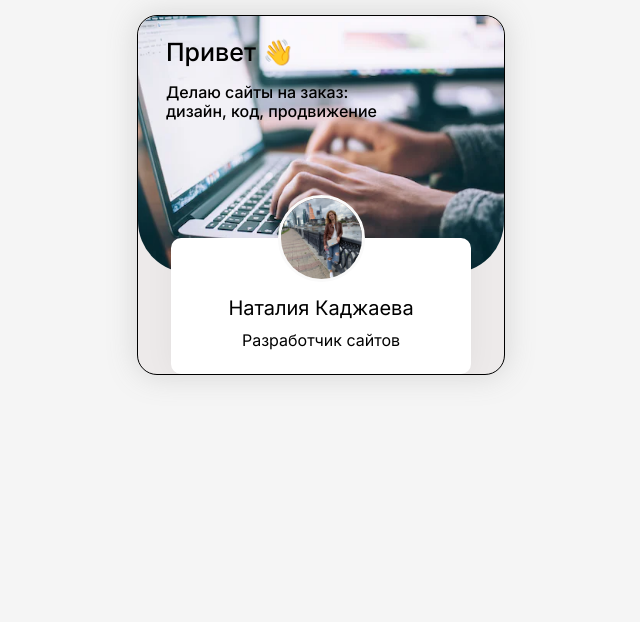
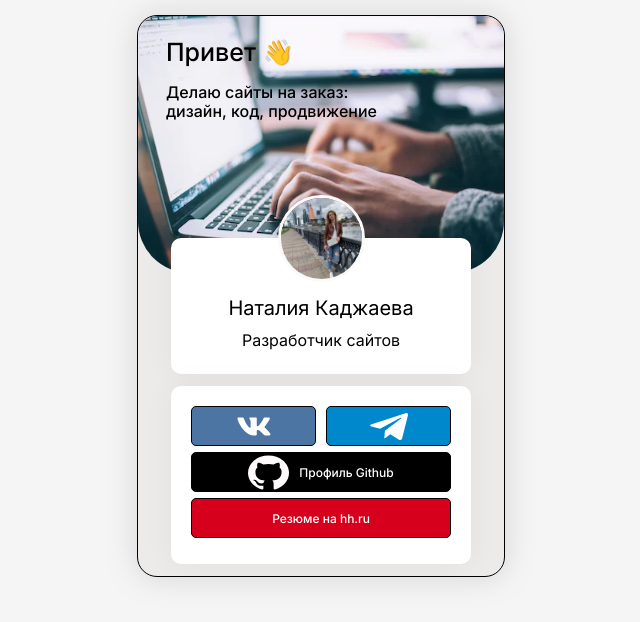
Before and after one commit to kadzhaeva-nataliya/Taplink, a plain HTML site: page index.html in a window 1280 px wide. Shown: the whole page, without its empty margins (319-959 px from the left). Drawn offline with Linux system fonts and the light colour scheme.

Commit message:
add: buttons

```diff
--- a/css/style.css
+++ b/css/style.css
@@ -69,3 +69,50 @@ body {
     color: #000000;
     margin-top: 4px;
 }
+.card { /* Блок card белый как и блок user - можно скопировать настройки фона, радиуса и тени*/
+    background: #FFFFFF;
+    box-shadow: 0px 0px 30px rgba(0, 0, 0, 0.05);
+    border-radius: 10px;
+    margin-top: 12px;
+    margin-bottom: 12px;
+    padding: 20px;
+}
+.buttons { /* все кнопки*/
+    display: flex;
+    justify-content: space-between; /*Распределение элементов равномерно в строке*/
+    min-width: 260px;
+    margin: auto;
+
+    gap: 10px; /* расстояние между кнопками в строке*/
+}
+.button {
+    border: 1px solid #000000;
+    background-color: #000000;
+    display: flex;
+    align-items: center;
+    justify-content:center;
+    height: 40px;
+    flex-shrink: 1; /*1-кнопки занимают все прастранство строки. Может работать в паре с width*/
+    width: 100%;
+    border-radius: 5px;
+    text-decoration: none;
+    color: #FFFFFF;
+    font-weight: 500;
+    font-size: 12px;
+    line-height: 15px;
+    gap: 10px;
+    margin-bottom: 6px;
+
+}
+.button.vk {
+    background: #4C75A3
+}
+.button.tg {
+    background: #0088CC;
+}
+.button.git {
+    background:#000;
+}
+.button.hh {
+    background-color: #d6001c;
+}
--- a/index.html
+++ b/index.html
@@ -27,11 +27,33 @@
 
             </div>
             <!-- /.user -->
+            <div class="card">
+                <div class="buttons">
+                    <a href="https://vk.com/feed?payload=%7B%22user%22%3A%7B%22first_name%22%3A%22%22%2C%22last_name%22%3A%22%22%7D%7D" class="button vk">
+                        <img src="img/icons/vk.svg" alt="" class="button-icon">
+                    </a>
+
+                    <a href="#" class="button tg">
+                        <img src="img/icons/telegram.svg" alt="Иконка vk" class="button-icon">
+                    </a>
+
+                </div>
+                <!-- /.buttons -->
+                <a href="https://github.com/kadzhaeva-nataliya" class="button git">
+                    <img src="img/icons/Github.svg" alt="" class="button-icon">
+                    <span class="button-text">Профиль Github</span>
+                </a>
+                <a href="#" class="button hh">
+
+                    <span class="button-text">Резюме на hh.ru</span>
+                </a>
+            </div>
+            <!-- /.card  -->
         </div>
         <!-- /.container -->
 
     </div>
-    <!--  -->
+    <!-- /.page-wrapper -->
     <script src="js/main.js"></script>
 
 </body>
```
Also changed, not shown: img/icons/github.svg (added), img/icons/telegram.svg (added), img/icons/vk.svg (added).
